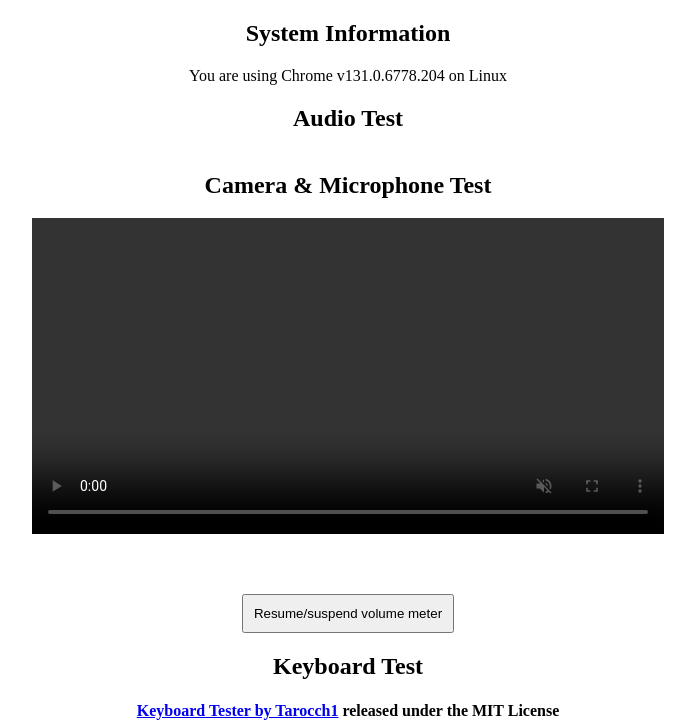
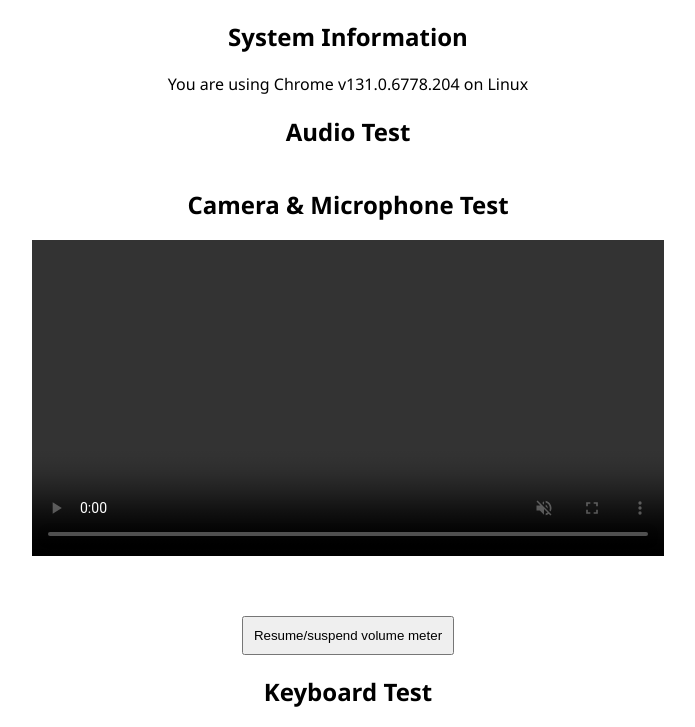
Before and after one commit to escarlson/CrEval, a plain HTML site: page index.html in a window 1280 px wide. Shown: the top 727 px of the page, without its empty margins (292-987 px from the left). Drawn offline with nearby package versions, Linux system fonts and the light colour scheme.

Commit message:
Change font-family for all text to Segoe UI

```diff
--- a/index.html
+++ b/index.html
@@ -23,6 +23,10 @@
       }
       h1, h2, h3, h4 {
         text-align: center;
+        font-family: 'Segoe UI', Tahoma, Geneva, Verdana, sans-serif;
+      }
+      p {
+        font-family: 'Segoe UI', Tahoma, Geneva, Verdana, sans-serif;
       }
       button {
 				padding: 10px;
@@ -44,13 +48,13 @@
     <div>
       <h2>System Information</h2>
       <div style="text-align: center;">
-        <script>
+        <p><script>
       var result = bowser.getParser(window.navigator.userAgent);
         console.log(result);
         document.write("You are using " + result.parsedResult.browser.name +
                        " v" + result.parsedResult.browser.version +
                        " on " + result.parsedResult.os.name);
-        </script>
+        </script></p>
       </div>
     </div>
     <div>
```
